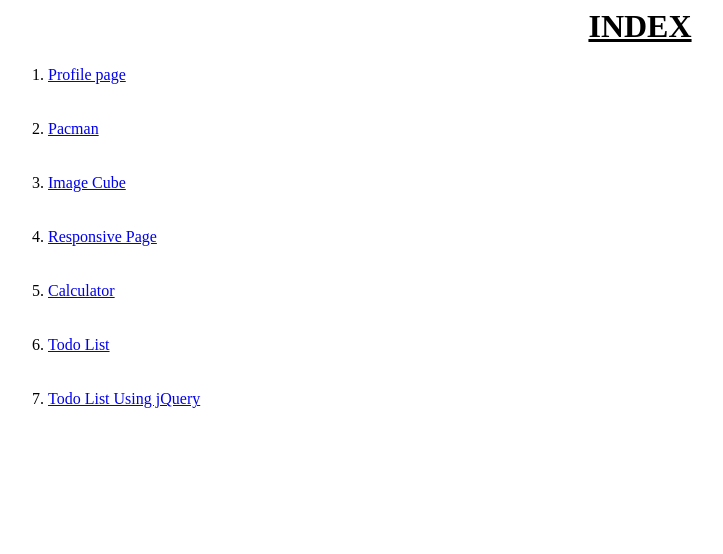
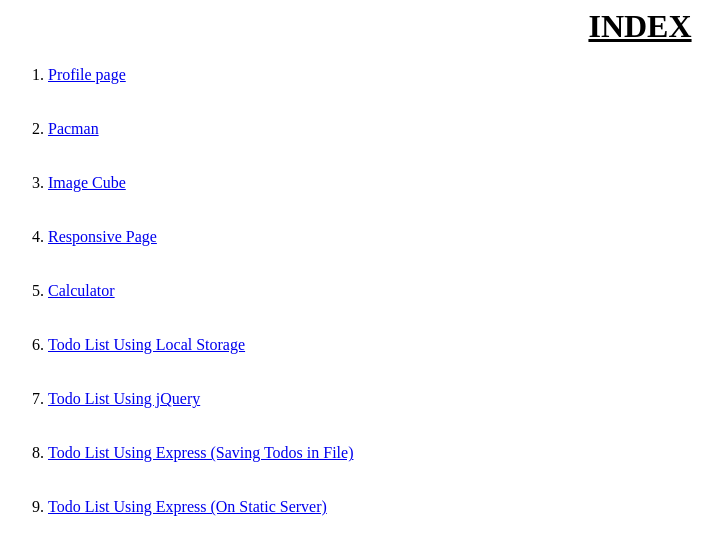
Before and after one commit to piyushk96/ElixirAssignments, a plain HTML site: page index.html in a window 1280 px wide. Shown: the whole page, without its empty margins (0-723 px from the left). Drawn offline with Linux system fonts and the light colour scheme.

Commit message:
todo using fs and static server added

```diff
--- a/index.html
+++ b/index.html
@@ -11,8 +11,10 @@
       <li><a href="imagecube">Image Cube</a></li><br><br>
       <li><a href="responsive page">Responsive Page</a></li><br><br>
       <li><a href="calculator">Calculator</a></li><br><br>
-      <li><a href="todo list">Todo List</a></li><br><br>
+      <li><a href="todo list">Todo List Using Local Storage</a></li><br><br>
       <li><a href="todo list using jquery">Todo List Using jQuery</a></li><br><br>
+      <li><a href="todoUsingNodejs_fs">Todo List Using Express (Saving Todos in File)</a></li><br><br>
+      <li><a href="todoOnStaticServer">Todo List Using Express (On Static Server)</a></li><br><br>
     </ol>
   </body>
 </html>
```
